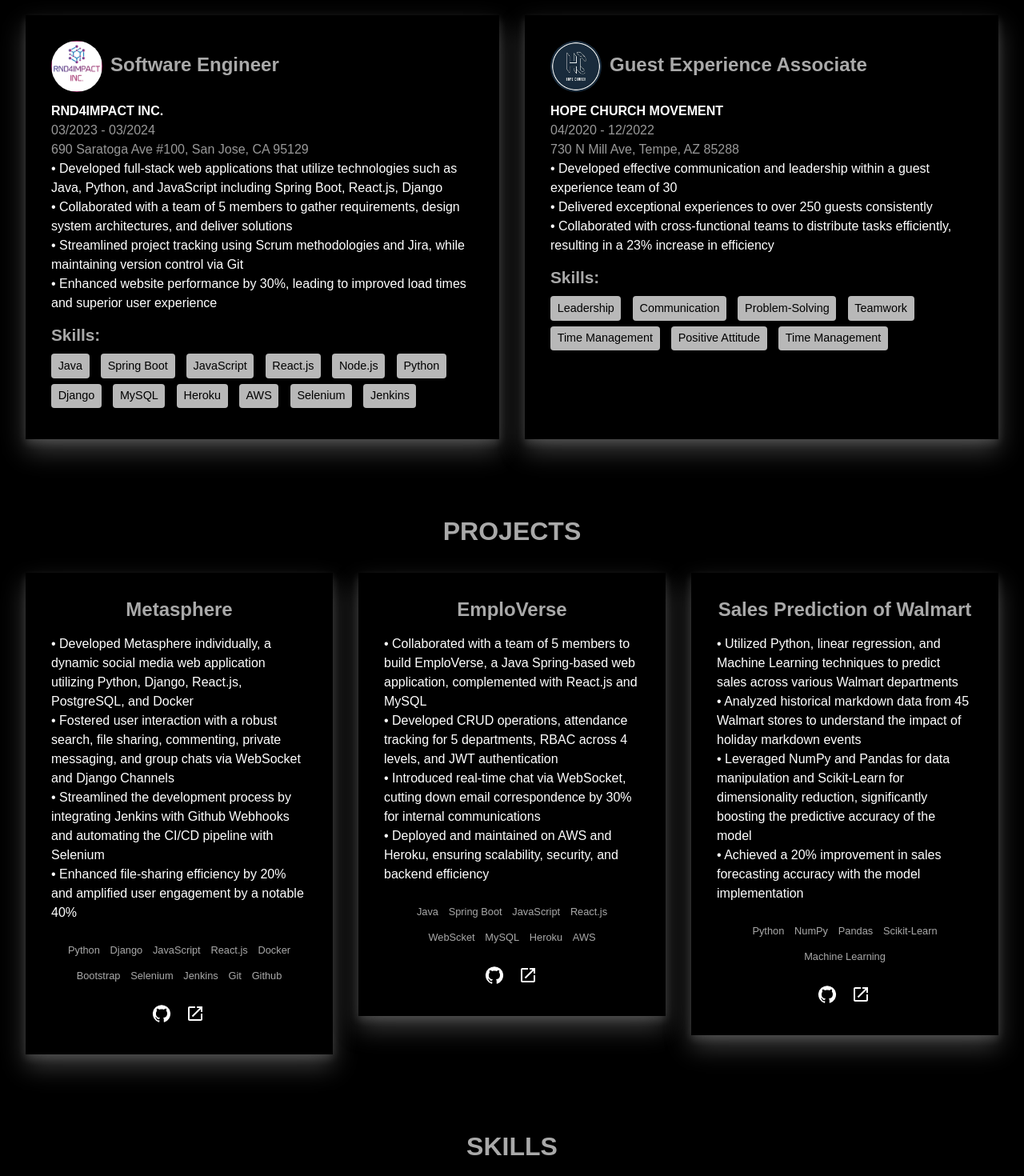
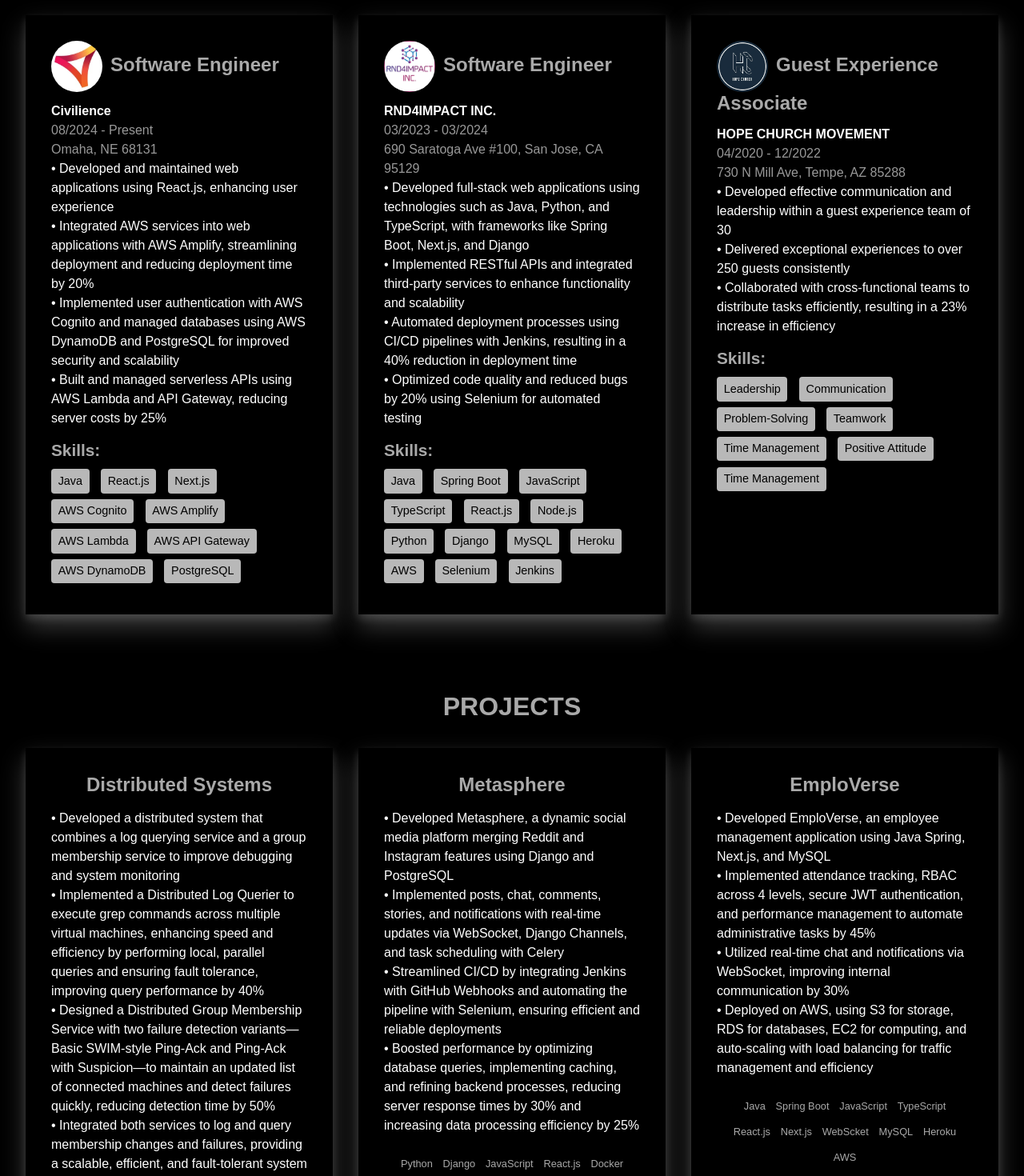
Before and after one commit to Shiyang-Zhao/Shiyang-Zhao.github.io, a Next.js app: page / in a window 1280 px wide. Shown: the part 1260-2730 px from the top of the page at 80% size. Built offline with nearby package versions, Linux system fonts and the light colour scheme.

Commit message:
Add new work experience and projects

```diff
--- a/src/data/portfolio.ts
+++ b/src/data/portfolio.ts
@@ -52,6 +52,32 @@
 const work = [
   {
     jobTitle: "Software Engineer",
+    company: "Civilience",
+    logo: "/assets/images/Logo/civilience.webp",
+    url: "https://civilience.social/solutions/",
+    startDate: "08/2024",
+    endDate: "Present",
+    location: "Omaha, NE 68131",
+    description: [
+      "•	Developed and maintained web applications using React.js, enhancing user experience",
+      "•	Integrated AWS services into web applications with AWS Amplify, streamlining deployment and reducing deployment time by 20%",
+      "•	Implemented user authentication with AWS Cognito and managed databases using AWS DynamoDB and PostgreSQL for improved security and scalability",
+      "•	Built and managed serverless APIs using AWS Lambda and API Gateway, reducing server costs by 25%",
+    ],
+    skills: [
+      "Java",
+      "React.js",
+      "Next.js",
+      "AWS Cognito",
+      "AWS Amplify",
+      "AWS Lambda",
+      "AWS API Gateway",
+      "AWS DynamoDB",
+      "PostgreSQL",
+    ],
+  },
+  {
+    jobTitle: "Software Engineer",
     company: "RND4IMPACT INC.",
     logo: "/assets/images/Logo/rnd4impact.webp",
     url: "https://www.rnd4impact.com/",
@@ -59,15 +85,16 @@
     endDate: "03/2024",
     location: "690 Saratoga Ave #100, San Jose, CA 95129",
     description: [
-      "•	Developed full-stack web applications that utilize technologies such as Java, Python, and JavaScript including Spring Boot, React.js, Django",
-      "•	Collaborated with a team of 5 members to gather requirements, design system architectures, and deliver solutions",
-      "•	Streamlined project tracking using Scrum methodologies and Jira, while maintaining version control via Git",
-      "•	Enhanced website performance by 30%, leading to improved load times and superior user experience",
+      "•	Developed full-stack web applications using technologies such as Java, Python, and TypeScript, with frameworks like Spring Boot, Next.js, and Django",
+      "•	Implemented RESTful APIs and integrated third-party services to enhance functionality and scalability",
+      "•	Automated deployment processes using CI/CD pipelines with Jenkins, resulting in a 40% reduction in deployment time",
+      "•	Optimized code quality and reduced bugs by 20% using Selenium for automated testing",
     ],
     skills: [
       "Java",
       "Spring Boot",
       "JavaScript",
+      "TypeScript",
       "React.js",
       "Node.js",
       "Python",
@@ -106,12 +133,33 @@
 
 const projects = [
   {
+    "name": "Distributed Systems",
+    "description": [
+      "•	Developed a distributed system that combines a log querying service and a group membership service to improve debugging and system monitoring",
+      "•	Implemented a Distributed Log Querier to execute grep commands across multiple virtual machines, enhancing speed and efficiency by performing local, parallel queries and ensuring fault tolerance, improving query performance by 40%",
+      "•	Designed a Distributed Group Membership Service with two failure detection variants—Basic SWIM-style Ping-Ack and Ping-Ack with Suspicion—to maintain an updated list of connected machines and detect failures quickly, reducing detection time by 50%",
+      "•	Integrated both services to log and query membership changes and failures, providing a scalable, efficient, and fault-tolerant system capable of handling multiple simultaneous machine failures. The solution was recognized as the best in Java by the professor for its optimal performance and design"
+    ],
+    "stack": [
+      "Java",
+      "Bash",
+      "Distributed Systems",
+      "SWIM Protocol",
+      "Sockets",
+      "Multiple threads",
+      "CS VM Cluster",
+      "Git"
+    ],
+    sourceCode: "https://courses.grainger.illinois.edu/cs425/fa2024/assignments.html",
+    livePreview: "https://courses.grainger.illinois.edu/cs425/fa2024/MPDemos/mp1-java-fa24.tar.gz",
+  },
+  {
     name: "Metasphere",
     description: [
-      "•	Developed Metasphere individually, a dynamic social media web application utilizing Python, Django, React.js, PostgreSQL, and Docker",
-      "•	Fostered user interaction with a robust search, file sharing, commenting, private messaging, and group chats via WebSocket and Django Channels",
-      "•	Streamlined the development process by integrating Jenkins with Github Webhooks and automating the CI/CD pipeline with Selenium",
-      "•	Enhanced file-sharing efficiency by 20% and amplified user engagement by a notable 40%",
+      "•	Developed Metasphere, a dynamic social media platform merging Reddit and Instagram features using Django and PostgreSQL",
+      "•	Implemented posts, chat, comments, stories, and notifications with real-time updates via WebSocket, Django Channels, and task scheduling with Celery",
+      "•	Streamlined CI/CD by integrating Jenkins with GitHub Webhooks and automating the pipeline with Selenium, ensuring efficient and reliable deployments",
+      "•	Boosted performance by optimizing database queries, implementing caching, and refining backend processes, reducing server response times by 30% and increasing data processing efficiency by 25%",
     ],
     stack: [
       "Python",
@@ -131,16 +179,18 @@
   {
     name: "EmploVerse",
     description: [
-      "•	Collaborated with a team of 5 members to build EmploVerse, a Java Spring-based web application, complemented with React.js and MySQL",
-      "•	Developed CRUD operations, attendance tracking for 5 departments, RBAC across 4 levels, and JWT authentication",
-      "•	Introduced real-time chat via WebSocket, cutting down email correspondence by 30% for internal communications",
-      "•	Deployed and maintained on AWS and Heroku, ensuring scalability, security, and backend efficiency",
+      "•	Developed EmploVerse, an employee management application using Java Spring, Next.js, and MySQL",
+      "•	Implemented attendance tracking, RBAC across 4 levels, secure JWT authentication, and performance management to automate administrative tasks by 45%",
+      "•	Utilized real-time chat and notifications via WebSocket, improving internal communication by 30%",
+      "•	Deployed on AWS, using S3 for storage, RDS for databases, EC2 for computing, and auto-scaling with load balancing for traffic management and efficiency",
     ],
     stack: [
       "Java",
       "Spring Boot",
       "JavaScript",
+      "TypeScript",
       "React.js",
+      "Next.js",
       "WebScket",
       "MySQL",
       "Heroku",
@@ -149,25 +199,6 @@
     sourceCode: "https://github.com/Shiyang-Zhao/EmploVerse-Backend",
     livePreview: "https://github.com/Shiyang-Zhao/EmploVerse-Backend",
   },
-  {
-    name: "Sales Prediction of Walmart",
-    description: [
-      "•	Utilized Python, linear regression, and Machine Learning techniques to predict sales across various Walmart departments",
-      "•	Analyzed historical markdown data from 45 Walmart stores to understand the impact of holiday markdown events",
-      "•	Leveraged NumPy and Pandas for data manipulation and Scikit-Learn for dimensionality reduction, significantly boosting the predictive accuracy of the model",
-      "•	Achieved a 20% improvement in sales forecasting accuracy with the model implementation",
-    ],
-    stack: ["Python", "NumPy", "Pandas", "Scikit-Learn", "Machine Learning"],
-    sourceCode: "https://github.com/Shiyang-Zhao?tab=repositories",
-    livePreview: "https://github.com/Shiyang-Zhao?tab=repositories",
-  },
-  // {
-  //   name: 'Python Crawler',
-  //   description: ['• Developed a python crawler to simplify the process of gathering and organizing information about graduate admission requirements for various universities and institutions.'],
-  //   stack: ['Python', 'Scrapy'],
-  //   sourceCode: 'https://github.com/Shiyang-Zhao?tab=repositories',
-  //   livePreview: 'https://github.com/Shiyang-Zhao?tab=repositories',
-  // },
 ];
 
 const skills = [
```
Also changed, not shown: public/assets/images/Logo/civilience.webp (added).
